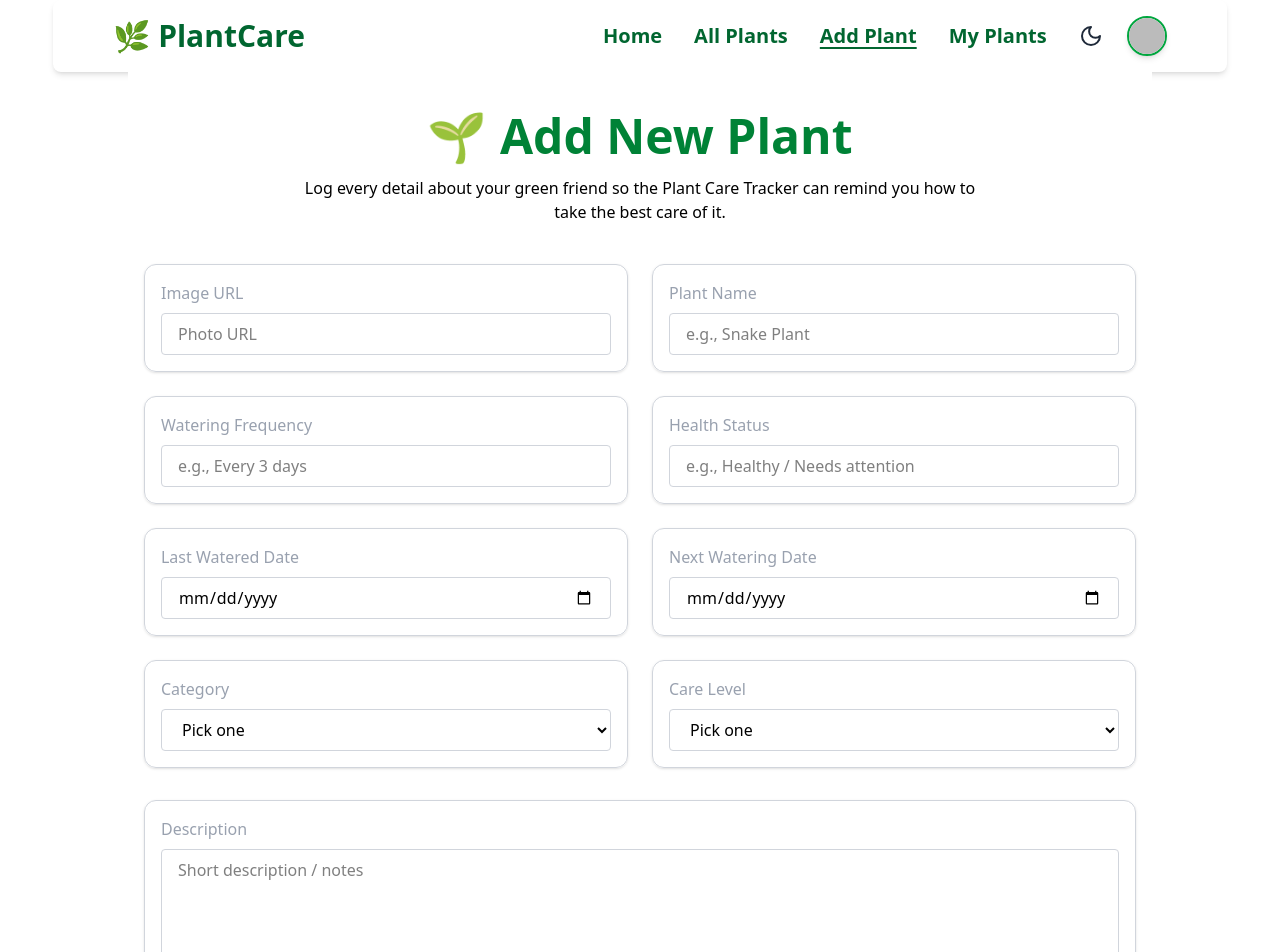
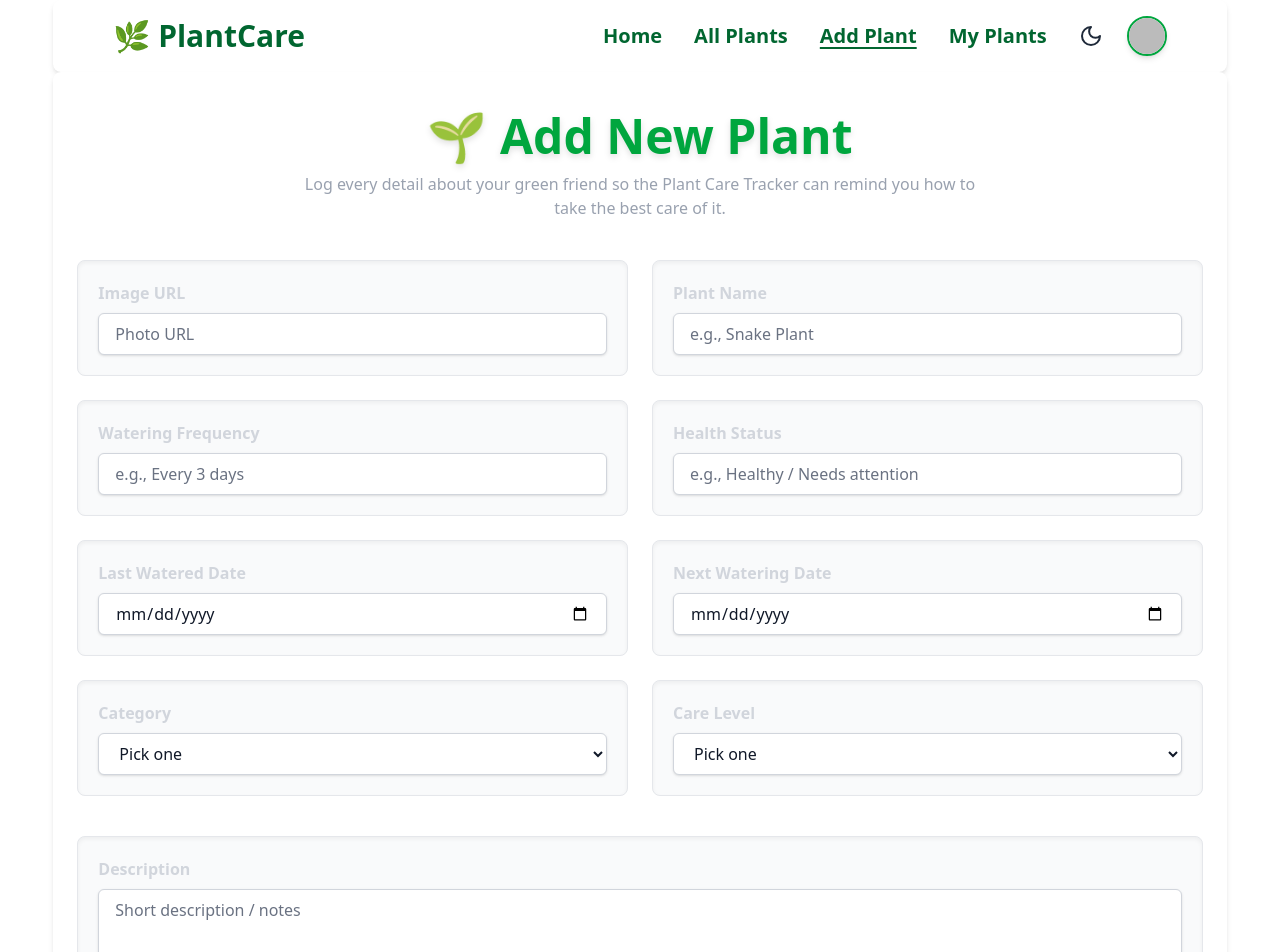
Before and after one commit to rjlam1/Mango, a React (Vite) app: page /addPlants in a window 1280 px wide. Shown: the top 952 px of the page. Built offline with nearby package versions, Linux system fonts and the light colour scheme; no server answers; sample sign-in values are in the browser's storage.

Commit message:
myplants update

```diff
--- a/src/Component/AddPlants.jsx
+++ b/src/Component/AddPlants.jsx
@@ -31,22 +31,32 @@ const AddPlant = () => {
       });
   };
 
-  const inputStyle = `w-full px-4 py-2 rounded border outline-none transition-all duration-200 ${
-    isDark
-      ? "bg-gray-900 text-white border-gray-600 placeholder-gray-400"
-      : "bg-white text-black border-gray-300"
-  }`;
+  const inputStyle = `w-full px-4 py-2 rounded-md border transition-all duration-300
+    placeholder-opacity-70
+    ${
+      isDark
+        ? "bg-gray-800 text-gray-200 border-gray-600 placeholder-gray-400 focus:border-green-500 focus:ring-1 focus:ring-green-500"
+        : "bg-white text-gray-900 border-gray-300 placeholder-gray-500 focus:border-green-700 focus:ring-1 focus:ring-green-700"
+    }
+    outline-none shadow-sm
+  `;
 
   return (
-    <div className={`max-w-5xl px-4 py-10 mx-auto ${isDark ? "bg-gray-900 text-white" : "bg-white text-black"}`}>
-      <div className="mb-10 space-y-4 text-center">
-        <h1 className="text-4xl font-bold text-green-700 md:text-5xl">🌱 Add New Plant</h1>
-        <p className="max-w-2xl mx-auto text-sm sm:text-base">
+    <div
+      className={`max-w-7xl px-6 py-10 mx-auto rounded-lg
+        ${isDark ? "bg-gray-900 text-gray-200 shadow-lg shadow-black/40" : "bg-white text-gray-900 shadow-md"}
+      `}
+    >
+      <div className="mb-10 space-y-3 text-center">
+        <h1 className="text-4xl font-extrabold text-green-600 md:text-5xl drop-shadow-md">
+          🌱 Add New Plant
+        </h1>
+        <p className="max-w-2xl mx-auto text-base text-gray-400">
           Log every detail about your green friend so the Plant Care Tracker can remind you how to take the best care of it.
         </p>
       </div>
 
-      <form onSubmit={handleAddPlant} className="space-y-8">
+      <form onSubmit={handleAddPlant} className="space-y-10">
         <div className="grid grid-cols-1 gap-6 sm:grid-cols-2">
           {[
             { label: "Image URL", name: "image", type: "text", placeholder: "Photo URL" },
@@ -56,8 +66,13 @@ const AddPlant = () => {
             { label: "Last Watered Date", name: "lastWateredDate", type: "date" },
             { label: "Next Watering Date", name: "nextWateringDate", type: "date" },
           ].map(({ label, name, type, placeholder }) => (
-            <fieldset key={name} className={`p-4 border shadow-sm rounded-xl ${isDark ? "bg-gray-800 border-gray-600" : "bg-base-100 border-gray-300"}`}>
-              <label className="block mb-2 font-medium text-gray-400">{label}</label>
+            <fieldset
+              key={name}
+              className={`p-5 border rounded-lg shadow-inner
+                ${isDark ? "bg-gray-800 border-gray-700" : "bg-gray-50 border-gray-200"}
+              `}
+            >
+              <label className="block mb-2 font-semibold text-gray-300">{label}</label>
               <input
                 type={type}
                 name={name}
@@ -69,8 +84,11 @@ const AddPlant = () => {
           ))}
 
           {/* Category */}
-          <fieldset className={`p-4 border shadow-sm rounded-xl ${isDark ? "bg-gray-800 border-gray-600" : "bg-base-100 border-gray-300"}`}>
-            <label className="block mb-2 font-medium text-gray-400">Category</label>
+          <fieldset
+            className={`p-5 border rounded-lg shadow-inner
+              ${isDark ? "bg-gray-800 border-gray-700" : "bg-gray-50 border-gray-200"}`}
+          >
+            <label className="block mb-2 font-semibold text-gray-300">Category</label>
             <select name="category" className={inputStyle} required>
               <option value="">Pick one</option>
               <option value="succulent">Succulent</option>
@@ -81,8 +99,11 @@ const AddPlant = () => {
           </fieldset>
 
           {/* Care Level */}
-          <fieldset className={`p-4 border shadow-sm rounded-xl ${isDark ? "bg-gray-800 border-gray-600" : "bg-base-100 border-gray-300"}`}>
-            <label className="block mb-2 font-medium text-gray-400">Care Level</label>
+          <fieldset
+            className={`p-5 border rounded-lg shadow-inner
+              ${isDark ? "bg-gray-800 border-gray-700" : "bg-gray-50 border-gray-200"}`}
+          >
+            <label className="block mb-2 font-semibold text-gray-300">Care Level</label>
             <select name="careLevel" className={inputStyle} required>
               <option value="">Pick one</option>
               <option value="easy">Easy</option>
@@ -93,8 +114,11 @@ const AddPlant = () => {
         </div>
 
         {/* Description */}
-        <fieldset className={`p-4 border shadow-sm rounded-xl ${isDark ? "bg-gray-800 border-gray-600" : "bg-base-100 border-gray-300"}`}>
-          <label className="block mb-2 font-medium text-gray-400">Description</label>
+        <fieldset
+          className={`p-5 border rounded-lg shadow-inner
+            ${isDark ? "bg-gray-800 border-gray-700" : "bg-gray-50 border-gray-200"}`}
+        >
+          <label className="block mb-2 font-semibold text-gray-300">Description</label>
           <textarea
             name="description"
             className={inputStyle}
@@ -108,8 +132,11 @@ const AddPlant = () => {
         <input type="hidden" name="userEmail" defaultValue={user?.email} />
         <input type="hidden" name="userName" defaultValue={user?.displayName} />
 
-        {/* Submit */}
-        <button type="submit" className="w-full p-2 text-lg font-semibold text-white bg-green-700 rounded hover:bg-green-800">
+        {/* Submit button */}
+        <button
+          type="submit"
+          className="w-full py-3 text-lg font-semibold text-white transition-colors duration-300 bg-green-600 rounded-md shadow-md hover:bg-green-700"
+        >
           🌿 Add Plant
         </button>
       </form>
--- a/src/Component/Allplans.jsx
+++ b/src/Component/Allplans.jsx
@@ -1,5 +1,6 @@
+
 import React, { useContext, useEffect, useState } from "react";
-import { Link } from "react-router";
+import { Link } from "react-router"; // fixed import to react-router-dom
 import { ThemeContext } from "./Theme";
 
 const AllPlants = () => {
@@ -20,12 +21,16 @@ const AllPlants = () => {
       .catch(() => setLoading(false));
   }, []);
 
+  // Sorting logic
   const sortedPlants = [...plants].sort((a, b) => {
     if (sortBy === "nextWateringDate") {
       return new Date(a.nextWateringDate) - new Date(b.nextWateringDate);
     }
     if (sortBy === "careLevel") {
-      return a.careLevel - b.careLevel;
+      // Care level assumed to be string e.g., "easy", "moderate", "difficult"
+      // Let's map them to a numeric value for sorting:
+      const careLevelMap = { easy: 1, moderate: 2, difficult: 3 };
+      return (careLevelMap[a.careLevel.toLowerCase()] || 0) - (careLevelMap[b.careLevel.toLowerCase()] || 0);
     }
     return 0;
   });
@@ -43,13 +48,17 @@ const AllPlants = () => {
     );
 
   return (
-    <div className={`px-4 max-w-6xl p-4 mx-auto py-16 ${isDark ? "bg-gray-900 text-white" : "bg-white text-gray-900"}`}>
+    <div
+      className={`px-4 max-w-7xl mx-auto py-16 ${
+        isDark ? "bg-gray-900 text-white" : "bg-white text-gray-900"
+      }`}
+    >
       <h2 className="mb-6 text-3xl font-bold text-center text-green-700">
         🌿 All Plants
       </h2>
 
       {/* Sorting selector */}
-      <div className="mb-4">
+      <div className="flex items-center justify-center mb-4">
         <label htmlFor="sort" className="mr-2 font-semibold">
           Sort By:
         </label>
@@ -57,7 +66,11 @@ const AllPlants = () => {
           id="sort"
           value={sortBy}
           onChange={(e) => setSortBy(e.target.value)}
-          className={`p-2 border rounded ${isDark ? "bg-gray-800 text-white border-gray-700" : "bg-white text-black border-gray-300"}`}
+          className={`p-2 border rounded ${
+            isDark
+              ? "bg-gray-800 text-white border-gray-700"
+              : "bg-white text-black border-gray-300"
+          }`}
         >
           <option value="nextWateringDate">Next Watering Date</option>
           <option value="careLevel">Care Level</option>
@@ -65,31 +78,51 @@ const AllPlants = () => {
       </div>
 
       {/* Plants table */}
-      <div className="overflow-x-auto">
-        <table className={`table w-full ${isDark ? "text-white" : "text-black"}`}>
-          <thead className={isDark ? "bg-gray-800 text-green-300" : "bg-green-100 text-green-800"}>
+      <div className="overflow-x-auto rounded-lg shadow-md">
+        <table
+          className={`table-auto w-full border-collapse ${
+            isDark ? "text-white" : "text-gray-900"
+          }`}
+        >
+          <thead
+            className={`${
+              isDark ? "bg-gray-800 text-green-300" : "bg-green-100 text-green-800"
+            }`}
+          >
             <tr>
-              <th>Index</th>
-              <th>Plant Name</th>
-              <th>Category</th>
-              <th>Watering Frequency</th>
-              <th>Next Watering Date</th>
-              <th>Care Level</th>
-              <th>Actions</th>
+              <th className="px-4 py-2 border">#</th>
+              <th className="px-4 py-2 border">Plant Name</th>
+              <th className="px-4 py-2 border">Category</th>
+              <th className="px-4 py-2 border">Watering Frequency</th>
+              <th className="px-4 py-2 border">Next Watering Date</th>
+              <th className="px-4 py-2 border">Care Level</th>
+              <th className="px-4 py-2 border">Actions</th>
             </tr>
           </thead>
           <tbody>
+            {sortedPlants.length === 0 && (
+              <tr>
+                <td colSpan="7" className="p-4 text-center">
+                  No plants found.
+                </td>
+              </tr>
+            )}
             {sortedPlants.map((plant, index) => (
-              <tr key={plant._id} className={isDark ? "hover:bg-gray-800" : "hover:bg-green-50"}>
-                <td>{index + 1}</td>
-                <td>{plant.plantName}</td>
-                <td>{plant.category}</td>
-                <td>{plant.wateringFrequency}</td>
-                <td>{plant.nextWateringDate}</td>
-                <td>{plant.careLevel}</td>
-                <td>
+              <tr
+                key={plant._id}
+                className={`${isDark ? "hover:bg-gray-700" : "hover:bg-green-50"}`}
+              >
+                <td className="px-4 py-2 text-center border">{index + 1}</td>
+                <td className="px-4 py-2 border">{plant.plantName}</td>
+                <td className="px-4 py-2 border">{plant.category}</td>
+                <td className="px-4 py-2 border">{plant.wateringFrequency}</td>
+                <td className="px-4 py-2 border">
+                  {new Date(plant.nextWateringDate).toLocaleDateString()}
+                </td>
+                <td className="px-4 py-2 capitalize border">{plant.careLevel}</td>
+                <td className="px-4 py-2 text-center border">
                   <Link to={`/plant/${plant._id}`}>
-                    <button className="text-white bg-green-600 btn btn-sm hover:bg-green-700">
+                    <button className="px-3 py-1 text-sm text-white bg-green-600 rounded hover:bg-green-700">
                       View Details
                     </button>
                   </Link>
--- a/src/Component/Fotter.jsx
+++ b/src/Component/Fotter.jsx
@@ -18,13 +18,13 @@ const Footer = () => {
 
   return (
     <footer
-      className={`px-6 mt-1 py-12 text-white ${
+      className={`px-6 py-12 text-white ${
         theme === "dark"
           ? "bg-gradient-to-r from-gray-900 via-gray-900 to-gray-900"
           : "bg-gradient-to-r from-green-950 via-green-900 to-green-800"
       }`}
     >
-      <div className="grid grid-cols-1 gap-10 mx-auto max-w-7xl md:grid-cols-2 lg:grid-cols-4">
+      <div className="grid grid-cols-1 gap-10 mx-auto max-w-8xl md:grid-cols-2 lg:grid-cols-4">
         {/* Brand Section */}
         <div>
           <h2 className="flex items-center gap-2 mb-3 text-2xl font-bold">
--- a/src/Component/Myplants.jsx
+++ b/src/Component/Myplants.jsx
@@ -1,8 +1,7 @@
-// MyPlants.jsx
 import { useContext, useEffect, useState } from "react";
 import Swal from "sweetalert2";
 import { AuthContext } from "../PrivateRouter/AuthPrivate";
-import { Link } from "react-router";
+import { Link } from "react-router";  // <-- react-router-dom theke
 import { Trash2, UserPen } from "lucide-react";
 import { ThemeContext } from "./Theme";
 
@@ -12,12 +11,13 @@ const MyPlants = () => {
   const { theme } = useContext(ThemeContext);
   const isDark = theme === "dark";
 
-console.log(plants)
   useEffect(() => {
-    fetch(`http://localhost:5000/mango?email=${user.email}`)
+    if (!user?.email) return; // user email check kora
+    fetch(`http://localhost:5000/mango?email=${user.email}`)  // <-- myPlants endpoint use koro
       .then(res => res.json())
       .then(data => setPlants(data));
-  }, [user.email]);
+  }, [user?.email]);
+console.log(user.email); // user er email console e dekhao
 
   const handleDelete = (id) => {
     Swal.fire({
@@ -41,33 +41,38 @@ console.log(plants)
   };
 
   return (
-    <div className={`... ${isDark ? "bg-gray-900 text-white" : "bg-white text-gray-800"}`}>
+    <div className={`max-w-9xl mx-auto px-4 sm:px-6 lg:px-8 lg:mb-24 py-6 ${isDark ? "bg-gray-900 text-white" : "bg-white text-gray-800"}`}>
       <h1 className="mb-6 text-3xl font-bold text-center text-green-700">My Plants</h1>
-      <table className="table w-full table-zebra">
-        <thead  className={isDark ? "bg-gray-800 text-white" : "bg-green-100 text-green-800"}>
+
+      <div className="overflow-x-auto">
+        <table className="min-w-full border-collapse table-auto">
+          <thead className={isDark ? "bg-gray-800 text-green-300" : "bg-green-100 text-green-800"}>
             <tr>
-            <th>Name</th>
-            <th>Category</th>
-            <th>Watering Frequency</th>
-            <th>Actions</th>
+              <th className="px-4 py-2 text-left">Name</th>
+              <th className="px-4 py-2 text-left">Category</th>
+              <th className="px-4 py-2 text-left">Watering Frequency</th>
+              <th className="px-4 py-2 text-left">Care Level</th>
+              <th className="px-4 py-2 text-left">Actions</th>
             </tr>
           </thead>
           <tbody>
             {plants.map(plant => (
-            <tr key={plant._id}>
+              <tr key={plant._id} className="border-b">
 
-              <td>{plant.plantName}</td>
-              <td>{plant.category}</td>
-              <td>{plant.wateringFrequency}</td>
-              <td className="space-x-2">
-                <Link to={`/update/${plant._id}`} className="btn btn-sm"><UserPen /></Link>
-                <button onClick={() => handleDelete(plant._id)} className="btn btn-sm"> <Trash2 /></button>
+                <td className="px-4 py-2">{plant.plantName}</td>
+                <td className="px-4 py-2">{plant.category}</td>
+                <td className="px-4 py-2">{plant.wateringFrequency}</td>
+                <td className="px-4 py-2">{plant.careLevel}</td>
+                <td className="px-4 py-2 space-x-2">
+                  <Link to={`/update/${plant._id}`} className="inline-flex items-center btn btn-sm"><UserPen /></Link>
+                  <button onClick={() => handleDelete(plant._id)} className="inline-flex items-center btn btn-sm"><Trash2 /></button>
                 </td>
               </tr>
             ))}
           </tbody>
         </table>
       </div>
+    </div>
   );
 };
 
--- /dev/null
+++ b/src/Component/NotFound.jsx
@@ -0,0 +1,28 @@
+import { Link } from "react-router";
+import { ThemeContext } from "./Theme";
+import { useContext } from "react";
+
+const NotFound = () => {
+  const { theme } = useContext(ThemeContext);
+  const isDark = theme === "dark";
+
+  return (
+    <div className={`flex flex-col items-center justify-center min-h-screen ${isDark ? "bg-gray-900 text-white" : "bg-white text-gray-800"}`}>
+      <div className="text-center">
+        <h1 className="mb-4 font-bold text-green-600 text-9xl">404</h1>
+        <h2 className="mb-6 text-3xl font-semibold">Plant Not Found!</h2>
+        <p className={`text-xl mb-8 ${isDark ? "text-gray-300" : "text-gray-600"}`}>
+          The page you're looking for doesn't exist or has been moved.
+        </p>
+        <Link
+          to="/"
+          className="px-6 py-3 text-lg font-medium text-white transition-colors bg-green-600 rounded-lg hover:bg-green-700"
+        >
+          Back to Home Garden
+        </Link>
+      </div>
+    </div>
+  );
+};
+
+export default NotFound;
--- a/src/Component/ViewDetails.jsx
+++ b/src/Component/ViewDetails.jsx
@@ -1,12 +1,16 @@
-
 import { useLoaderData } from "react-router";
+import { ThemeContext } from "./Theme";
+import { useContext } from "react";
 
 const ViewDetails = () => {
   const plant = useLoaderData();
-console.log(plant.image)
+  const { theme } = useContext(ThemeContext);
+  const isDark = theme === "dark";
+
   return (
-    <div className="max-w-5xl p-6 mx-auto">
-      <div className="flex flex-col overflow-hidden bg-white border border-gray-200 shadow-2xl lg:flex-row rounded-2xl">
+    <div className={`max-w-5xl p-6 mx-auto ${isDark ? "bg-gray-900 text-white" : "bg-white text-gray-900"}`}>
+      <div className={`flex flex-col overflow-hidden border shadow-2xl lg:flex-row rounded-2xl ${isDark ? "bg-gray-800 border-gray-700" : "bg-white border-gray-200"}`}>
+        {/* Image Section */}
         <figure className="relative flex-shrink-0 w-full lg:w-96 h-96">
           <img
             src={plant?.image}
@@ -14,20 +18,27 @@ console.log(plant.image)
             className="object-cover w-full h-full rounded-l-2xl"
           />
           <div className="absolute bottom-0 left-0 right-0 p-4 bg-gradient-to-t from-black/70 to-transparent">
-            <h1 className="text-2xl font-extrabold text-white drop-shadow-lg">{plant.plantName}</h1>
+            <h1 className="text-2xl font-extrabold text-white drop-shadow-lg">
+              {plant.plantName}
+            </h1>
           </div>
         </figure>
 
-        <div className="flex flex-col justify-center p-8 space-y-4 bg-gray-50 lg:bg-white">
-          <InfoItem label="Category" value={plant.category} />
-          <InfoItem label="Care Level" value={plant.careLevel} />
-          <InfoItem label="Watering Frequency" value={plant.wateringFrequency} />
-          <InfoItem label="Health Status" value={plant.healthStatus} />
-          <InfoItem label="Last Watered" value={plant.lastWateredDate} />
-          <InfoItem label="Next Watering" value={plant.nextWateringDate} />
+        {/* Details Section */}
+        <div className={`flex flex-col justify-center p-8 space-y-4 ${isDark ? "bg-gray-900" : "bg-gray-50"} lg:flex-1`}>
+          <InfoItem label="Category" value={plant.category} isDark={isDark} />
+          <InfoItem label="Care Level" value={plant.careLevel} isDark={isDark} />
+          <InfoItem label="Watering Frequency" value={plant.wateringFrequency} isDark={isDark} />
+          <InfoItem label="Health Status" value={plant.healthStatus} isDark={isDark} />
+          <InfoItem label="Last Watered" value={plant.lastWateredDate} isDark={isDark} />
+          <InfoItem label="Next Watering" value={plant.nextWateringDate} isDark={isDark} />
           <div>
-            <h3 className="mb-2 text-lg font-semibold text-gray-700">Description</h3>
-            <p className="leading-relaxed text-gray-600">{plant.description}</p>
+            <h3 className={`mb-2 text-lg font-semibold ${isDark ? "text-gray-200" : "text-gray-700"}`}>
+              Description
+            </h3>
+            <p className={`${isDark ? "text-gray-300" : "text-gray-600"} leading-relaxed`}>
+              {plant.description}
+            </p>
           </div>
         </div>
       </div>
@@ -35,10 +46,11 @@ console.log(plant.image)
   );
 };
 
-const InfoItem = ({ label, value }) => (
+// Subcomponent to render each info row
+const InfoItem = ({ label, value, isDark }) => (
   <div className="flex items-center gap-3">
-    <span className="w-40 font-semibold text-gray-800">{label}:</span>
-    <span className="text-gray-600">{value}</span>
+    <span className={`w-40 font-semibold ${isDark ? "text-gray-300" : "text-gray-800"}`}>{label}:</span>
+    <span className={`${isDark ? "text-gray-200" : "text-gray-600"}`}>{value}</span>
   </div>
 );
 
--- a/src/Router/Router.jsx
+++ b/src/Router/Router.jsx
@@ -77,6 +77,7 @@ import PrivateRoute from '../Component/PrivateRouter';
 import Login from '../Component/Login'
 import Register from'../Component/Register'
 import AllPlants from '../Component/Allplans';
+import NotFound from '../Component/NotFound';
 const Router = createBrowserRouter([
   {
     path: '/',
@@ -124,7 +125,7 @@ const Router = createBrowserRouter([
       // 404 fallback
       {
         path: '*',
-        element: <Navigate to="/" replace />
+        element:<NotFound></NotFound>
       }
     ]
   }
--- a/src/index.css
+++ b/src/index.css
@@ -1,2 +1,6 @@
 @plugin "daisyui";
 @import "tailwindcss";
+/* Invert calendar icon in dark mode */
+.dark input[type="date"]::-webkit-calendar-picker-indicator {
+  filter: invert(1);
+}
```
Also changed, not shown: src/Component/Navbar.jsx (+3 -4 lines). Lines whose indentation alone changed are shown as unchanged.
